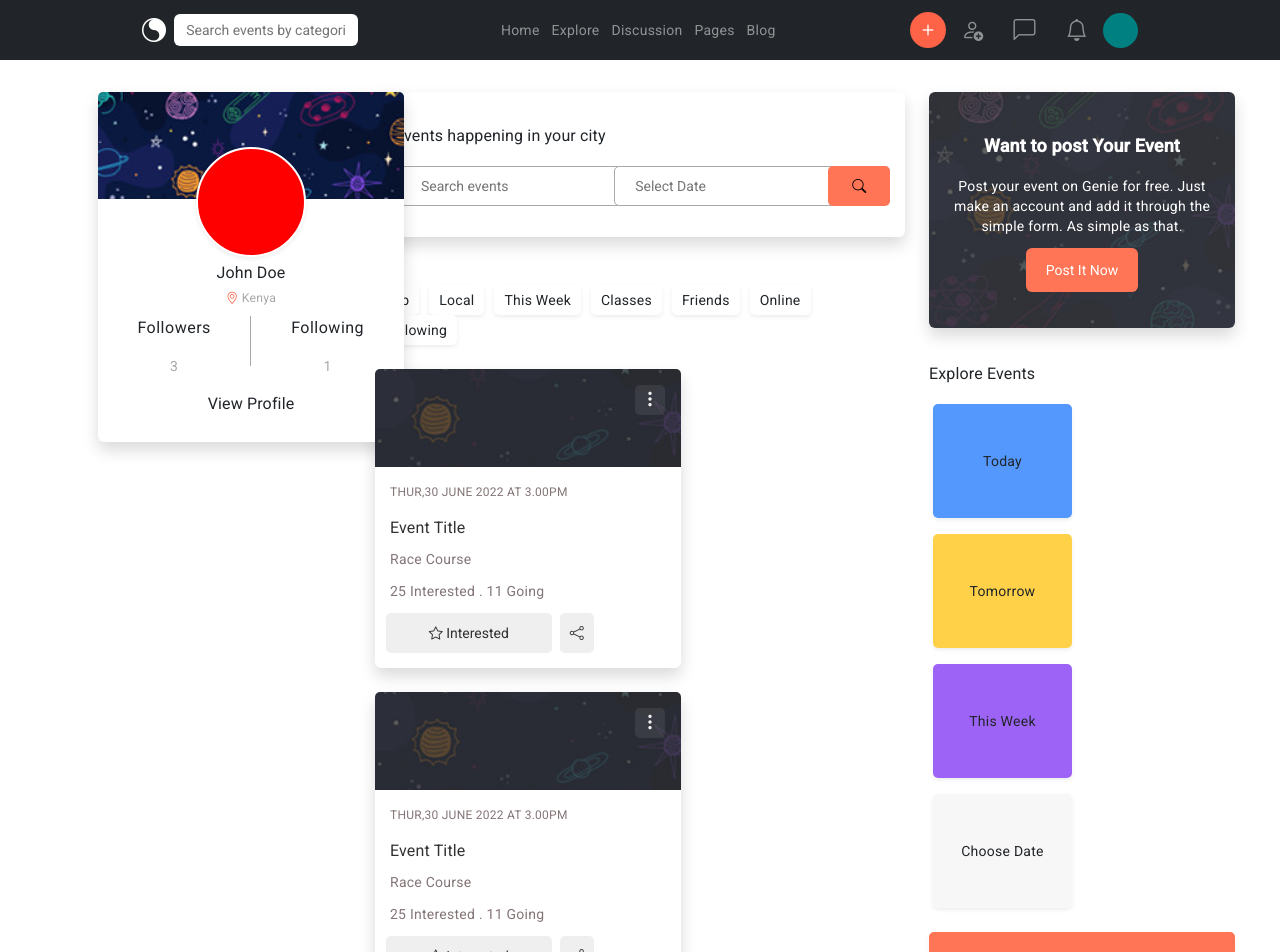
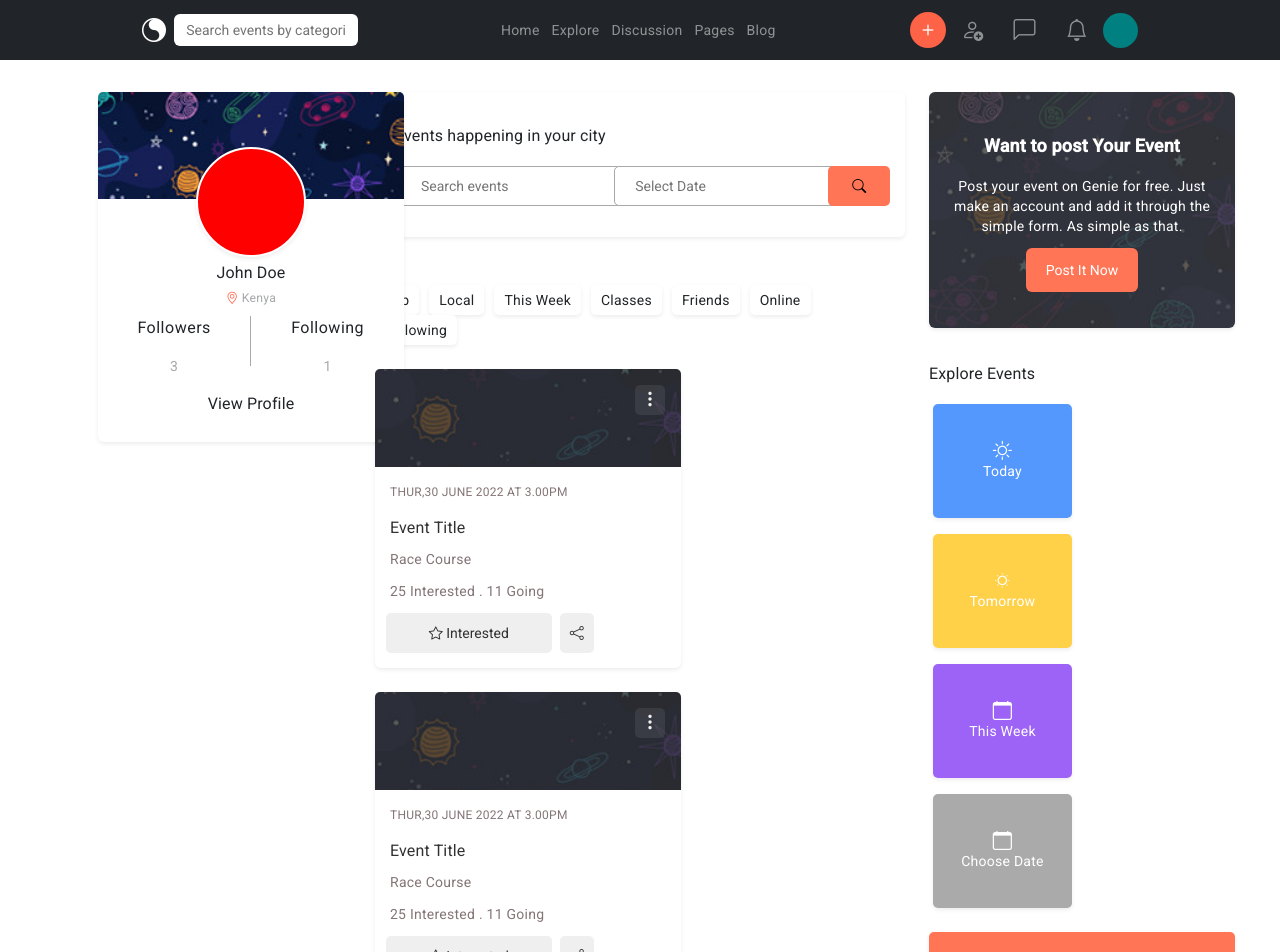
Before and after one commit to kennedybabu/events-angular, an Angular app: page / in a window 1280 px wide. Shown: the top 952 px of the page. Built offline with nearby package versions, Linux system fonts and the light colour scheme.

Commit message:
feature: style the explore events tiles

```diff
--- a/src/app/app.module.ts
+++ b/src/app/app.module.ts
@@ -10,6 +10,7 @@ import { UserCardComponent } from './components/user-card/user-card.component';
 import { ButtonsComponent } from './components/buttons/buttons.component';
 import { EventComponent } from './components/event/event.component';
 import { WeatherComponent } from './components/weather/weather.component';
+import { CategoriesComponent } from './components/categories/categories.component';
 
 @NgModule({
   declarations: [
@@ -19,7 +20,8 @@ import { WeatherComponent } from './components/weather/weather.component';
     UserCardComponent,
     ButtonsComponent,
     EventComponent,
-    WeatherComponent
+    WeatherComponent,
+    CategoriesComponent
   ],
   imports: [
     BrowserModule,
--- /dev/null
+++ b/src/app/components/categories/categories.component.html
@@ -0,0 +1 @@
+<p>categories works!</p>
--- a/src/app/components/event/event.component.html
+++ b/src/app/components/event/event.component.html
@@ -1,4 +1,4 @@
-<div class="event shadow rounded mb-3">
+<div class="event shadow-sm rounded mb-3">
     <div style="position: relative;" class="top">
 
         <div style="position: absolute;right: 1rem;top: 1rem;background-color: rgba(209, 209, 209, 0.1);border-radius: 5px;height: 30px;width: 30px;cursor: pointer;display: flex;align-items: center;justify-content: center;" class="more-wrapper">
--- a/src/app/components/user-card/user-card.component.html
+++ b/src/app/components/user-card/user-card.component.html
@@ -1,4 +1,4 @@
-<div class="card shadow" style="border: none;">
+<div class="card shadow-sm" style="border: none;">
     <div id="top" style="height: 107px;position: relative;">
 
         <div
--- a/src/app/pages/homepage/homepage.component.html
+++ b/src/app/pages/homepage/homepage.component.html
@@ -7,7 +7,7 @@
                 </div>
 
                 <div class="col-md-6 main-content-container">
-                    <div class="shadow rounded mb-5 w-100" id="main-search-bar" style="height: 145px;background-color: #ffffff;padding: 30px 20px;">
+                    <div class="shadow-sm rounded mb-5 w-100" id="main-search-bar" style="height: 145px;background-color: #ffffff;padding: 30px 20px;">
                         <h3>Events happening in your city</h3>
                         <div class="row" style="justify-content: center;">
                             <div class="col-lg-5 col-md-12 col-sm-12">
@@ -35,7 +35,7 @@
                 </div>
 
                 <div class="col-md-3 right-container">
-                    <div class="shadow rounded text-center tile" style="width: 306px;height: 236px;">
+                    <div class="shadow-sm rounded text-center tile" style="width: 306px;height: 236px;">
                         <div class="overlay text-center">
                             <h3 style="font-size: 18px;font-weight: bold;">Want to post Your Event</h3>
                             <p>Post your event on Genie for free. Just make an account and add it through the simple form. As simple as that.</p>
@@ -49,17 +49,21 @@
                         <div id="events">
                             <div class="row gap-3 mb-3">
                                 <div style="background-color: #0d6dfdb4;" class="col-6 shadow-sm">
+                                    <i class="bi bi-brightness-high"></i>
                                     Today
                                 </div>
                                 <div style="background-color: #ffc107bb;" class="col-6 shadow-sm">
+                                    <i class="bi bi-brightness-low"></i>
                                     Tomorrow
                                 </div>
                             </div>
                             <div class="row gap-3">
                                 <div style="background-color: #6710f2a6;" class="col-6 shadow-sm">
+                                    <i class="bi bi-calendar"></i>
                                     This Week
                                 </div>
-                                <div style="background-color: #f1f1f193;" class="col-6 shadow-sm">
+                                <div style="background-color: #aaaaaa;" class="col-6 shadow-sm">
+                                    <i class="bi bi-calendar"></i>
                                     Choose Date
                                 </div>
                             </div>
--- a/src/app/pages/homepage/homepage.component.scss
+++ b/src/app/pages/homepage/homepage.component.scss
@@ -40,6 +40,12 @@
             align-items: center;
             justify-content: center;
             border-radius: 5px;
+            color: #ffffff;
+            flex-direction: column;
+
+            i {
+                font-size: 1.2rem;
+            }
         }
     }
 }
```
Also changed, not shown: src/app/components/categories/categories.component.ts (added, +10 -0 lines), src/app/components/categories/categories.component.scss (added), 1 other file (tests, documents, lock files or other folders).
